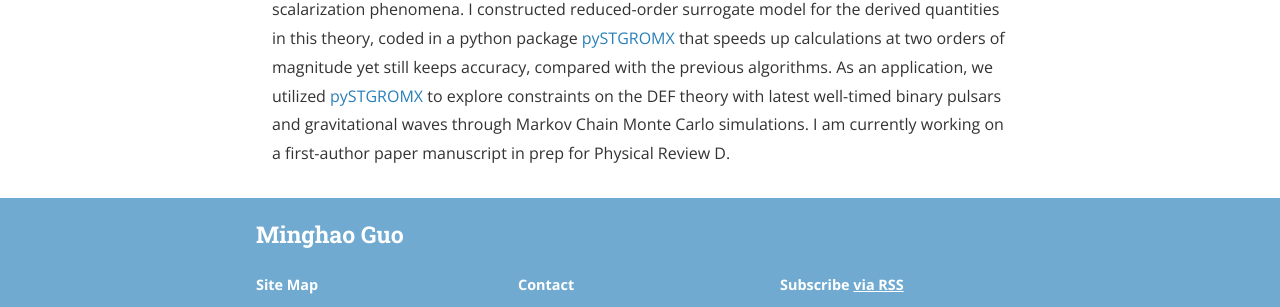
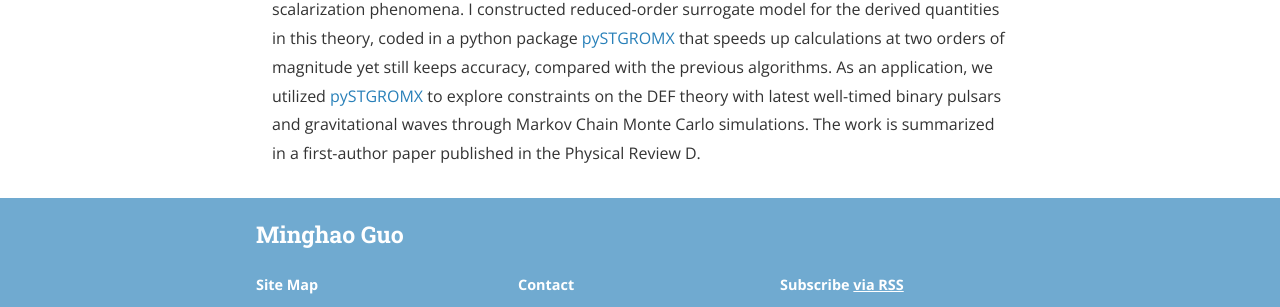
Before and after one commit to mh-guo/mh-guo-slate.github.io, a Jekyll site: the page built from research.md, in a window 1280 px wide and 900 px high, scrolled down 1209 px. Shown: the part 452-759 px from the top of the window. Built offline with Jekyll 4.4.1, drawn with Linux system fonts in a browser that asks for light colours; nearby versions of some CDN libraries.

Commit message:
Update research.md

```diff
--- a/research.md
+++ b/research.md
@@ -25,4 +25,4 @@ I studied real and simulated galaxies from both observational and dynamical poin
 
 Advisor: [Lijing Shao](https://friendshao.github.io/about/)
 
-I investigated a scalar-tensor gravity theory proposed by Damour and Esposito-Farèse (DEF) that predicts large deviations from General Relativity for neutron stars through spontaneous scalarization phenomena. I constructed reduced-order surrogate model for the derived quantities in this theory, coded in a python package [pySTGROMX](https://github.com/AstroMG/pySTGROMX) that speeds up calculations at two orders of magnitude yet still keeps accuracy, compared with the previous algorithms. As an application, we utilized [pySTGROMX](https://github.com/AstroMG/pySTGROMX) to explore constraints on the DEF theory with latest well-timed binary pulsars and gravitational waves through Markov Chain Monte Carlo simulations. I am currently working on a first-author paper manuscript in prep for Physical Review D.
+I investigated a scalar-tensor gravity theory proposed by Damour and Esposito-Farèse (DEF) that predicts large deviations from General Relativity for neutron stars through spontaneous scalarization phenomena. I constructed reduced-order surrogate model for the derived quantities in this theory, coded in a python package [pySTGROMX](https://github.com/AstroMG/pySTGROMX) that speeds up calculations at two orders of magnitude yet still keeps accuracy, compared with the previous algorithms. As an application, we utilized [pySTGROMX](https://github.com/AstroMG/pySTGROMX) to explore constraints on the DEF theory with latest well-timed binary pulsars and gravitational waves through Markov Chain Monte Carlo simulations. The work is summarized in  a first-author paper published in the Physical Review D.
```
